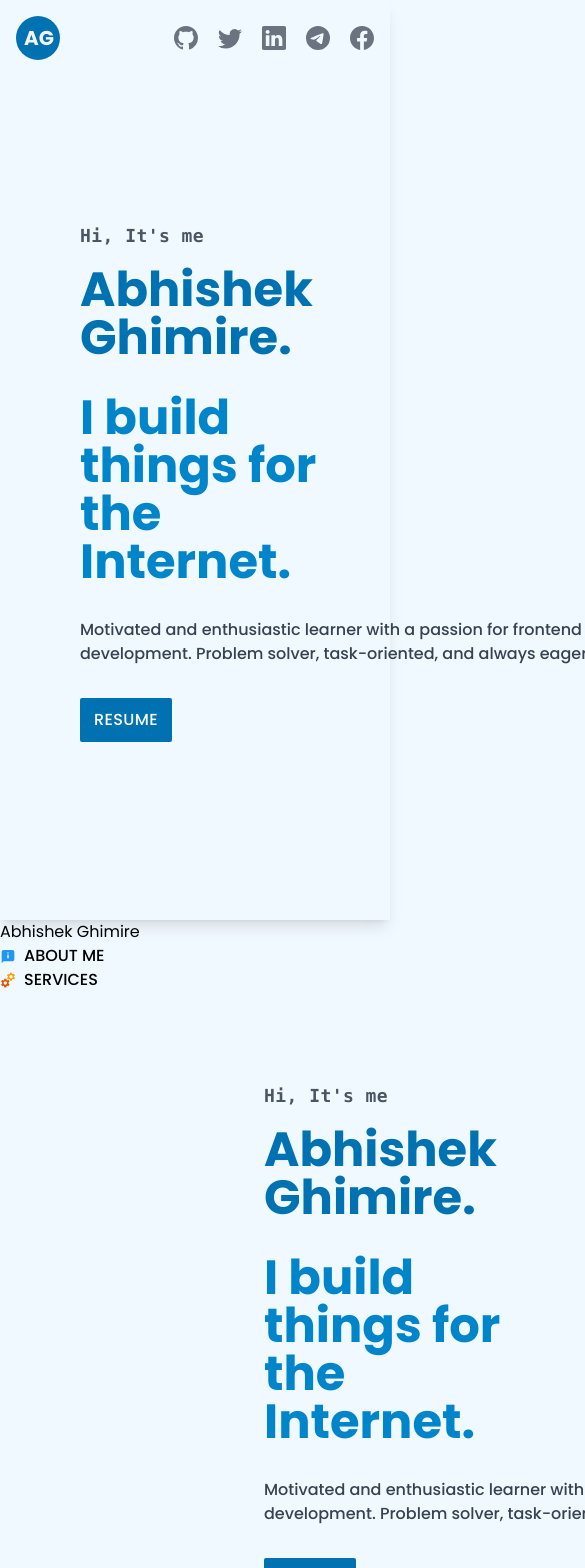
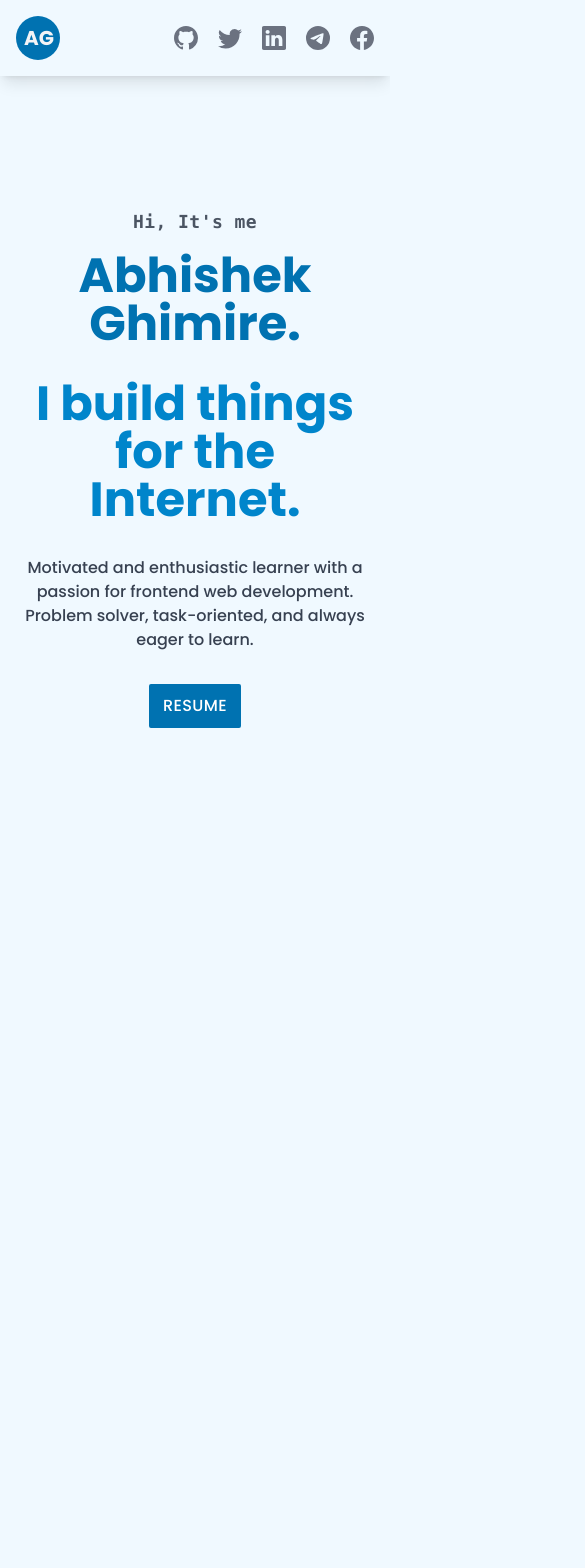
Before and after one commit to pingAvisek/Portfolio, a React (Vite) app: page / in a window 390 px wide. Shown: the top 1568 px of the page, 585 px wide, since content can reach past the window. After the commit the page ends 860 px from the top, so only its background shows below. Built offline with nearby package versions, Linux system fonts and the light colour scheme.

Commit message:
some desigining on home layout and header section

```diff
--- a/src/App.css
+++ b/src/App.css
@@ -11,5 +11,13 @@
 }
 
 .padding {
-  @apply p-16;
+  @apply p-4 sm:p-0;
 }
+
+/* Vanilla CSS */
+
+/* For selection none */
+
+* {
+  user-select: none;
+}
--- a/src/App.jsx
+++ b/src/App.jsx
@@ -14,8 +14,7 @@ import Home from "./pages/Home";
 const router = createBrowserRouter(
   createRoutesFromElements(
     <Route path="/" element={<RootLayout />}>
-      <Route index element={<Home />} />
-
+      <Route index element={<RootLayout />} />
       <Route path="*" element={<NotFound />} />
     </Route>
   )
--- a/src/Layouts/MainLayout.jsx
+++ /dev/null
@@ -1,10 +0,0 @@
-import React from "react";
-import { Outlet } from "react-router-dom";
-
-export default function MainLayout() {
-  return (
-    <main>
-      <Outlet />
-    </main>
-  );
-}
--- a/src/Layouts/RootLayout.jsx
+++ b/src/Layouts/RootLayout.jsx
@@ -1,16 +1,12 @@
 import React from "react";
-import HeaderLayout from "./HeaderLayout";
-import SideLayout from "./SideLayout";
-import MainLayout from "./MainLayout";
+import HeaderLayout from "../pages/Header";
+import Home from "../pages/Home";
 
 export default function RootLayout() {
   return (
     <>
       <HeaderLayout />
-      <div className="main-container grid grid-cols-[200px_minmax(900px,_1fr)_100px]">
-        <SideLayout />
-        <MainLayout />
-      </div>
+      <Home />
     </>
   );
 }
--- a/src/Layouts/SideLayout.jsx
+++ /dev/null
@@ -1,28 +0,0 @@
-import React from "react";
-import { Link } from "react-router-dom";
-import { FcAbout } from "react-icons/fc";
-import { FcServices } from "react-icons/fc";
-
-export default function SideLayout() {
-  return (
-    <div className="sidebar">
-      <h1>Abhishek Ghimire</h1>
-      <ul>
-        <li>
-          <Link to="about">
-            <span className="sidebar-list">
-              <FcAbout />
-              About me
-            </span>
-          </Link>
-          <Link to="services">
-            <span className="sidebar-list">
-              <FcServices />
-              Services
-            </span>
-          </Link>
-        </li>
-      </ul>
-    </div>
-  );
-}
--- a/src/Layouts/HeaderLayout.jsx
+++ b/src/pages/Header.jsx
@@ -1,4 +1,4 @@
-import { Link, NavLink } from "react-router-dom";
+import { Link } from "react-router-dom";
 import Logo from "../components/Logo";
 import {
   BsGithub,
@@ -7,24 +7,13 @@ import {
   BsTelegram,
   BsFacebook,
 } from "react-icons/bs";
-import { useRef, useState, useEffect } from "react";
-import Home from "../pages/Home";
 
-export default function HeaderLayout() {
-  const headerRef = useRef(null);
-  const [mainHeight, setMainHeight] = useState(0);
-
-  useEffect(() => {
-    const headerHeight = headerRef.current.offsetHeight;
-    const windowHeight = window.innerHeight;
-    setMainHeight(windowHeight - headerHeight);
-  }, []);
-
+export default function Header() {
   return (
     <>
       <div className="header-layout">
-        <header ref={headerRef} className="p-4 bg-primary-50 shadow-lg ">
-          <div className="container mx-auto flex justify-between items-center ">
+        <header className="p-4 bg-primary-50 shadow-lg min-w-[3.75rem]">
+          <div className=" container mx-auto flex justify-between items-center ">
             <Link to="/">
               <Logo />
             </Link>
@@ -34,34 +23,39 @@ export default function HeaderLayout() {
                 id="menu"
               >
                 <li className="nav-li hover:text-[#171515]">
-                  <NavLink to="/">
+                  <Link to="https://github.com/pingAvisek" target="_blank">
                     <BsGithub />
-                  </NavLink>
+                  </Link>
                 </li>
                 <li className="nav-li hover:text-[#00acee]">
-                  <NavLink to="about">
+                  <Link to="https://twitter.com/pingAvisek" target="_blank">
                     <BsTwitter />
-                  </NavLink>
+                  </Link>
                 </li>
                 <li className="nav-li hover:text-primary-700">
-                  <NavLink to="services">
+                  <Link
+                    to="https://www.linkedin.com/in/pingavisek/"
+                    target="_blank"
+                  >
                     <BsLinkedin />
-                  </NavLink>
+                  </Link>
                 </li>
                 <li className="nav-li hover:text-[#0088cc]">
-                  <NavLink to="contact">
+                  <Link to="https://t.me/pingAvisek" target="_blank">
                     <BsTelegram />
-                  </NavLink>
+                  </Link>
                 </li>
                 <li className="nav-li hover:text-[#3b5998]">
-                  <NavLink to="contact">
+                  <Link
+                    to="https://www.facebook.com/pingAvisek"
+                    target="_blank"
+                  >
                     <BsFacebook />
-                  </NavLink>
+                  </Link>
                 </li>
               </ul>
             </nav>
           </div>
-          <Home mainHeight={mainHeight} />
         </header>
       </div>
     </>
--- a/src/pages/Home.jsx
+++ b/src/pages/Home.jsx
@@ -10,7 +10,7 @@ export default function Home() {
   }
 
   return (
-    <section className="home padding flex flex-col items-start justify-center w-screen h-screen">
+    <section className="w-screen sm:p-4 h-[calc(100vh-3.75rem)] container mx-auto text-center padding flex flex-col items-center justify-center ">
       <h5 className="font-mono font-semibold text-gray-600 tracking-wide text-lg">
         Hi, It's me
       </h5>
@@ -23,7 +23,7 @@ export default function Home() {
       <h1 className="text-5xl font-bold text-primary-600 opacity-100 py-4">
         I build things for the Internet.
       </h1>
-      <p className="py-4 mb-4 text-gray-700 w-[58ch] font-medium">
+      <p className="py-4 mb-4 text-gray-700 max-w-[58ch] font-medium">
         Motivated and enthusiastic learner with a passion for frontend web
         development. Problem solver, task-oriented, and always eager to learn.
       </p>
```
